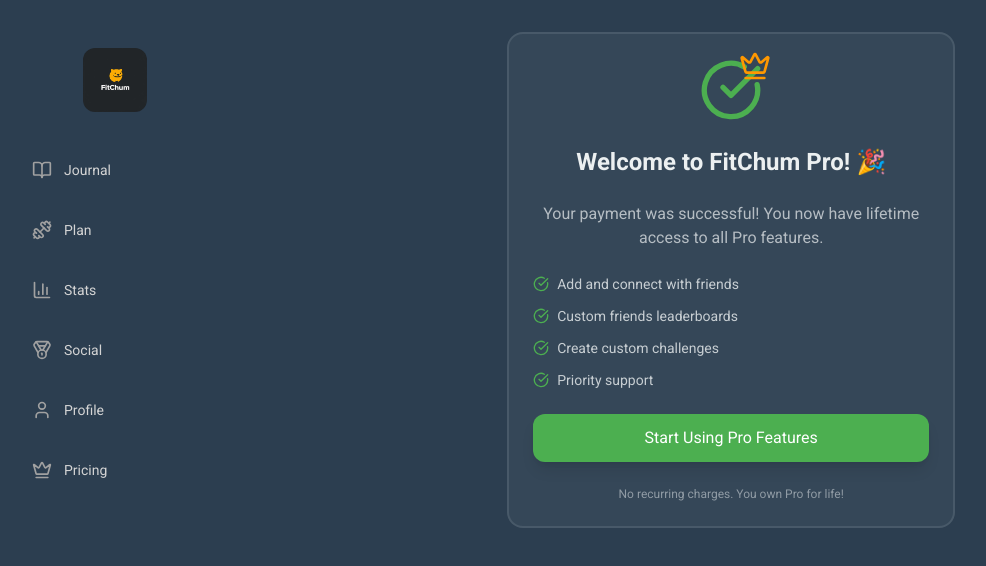
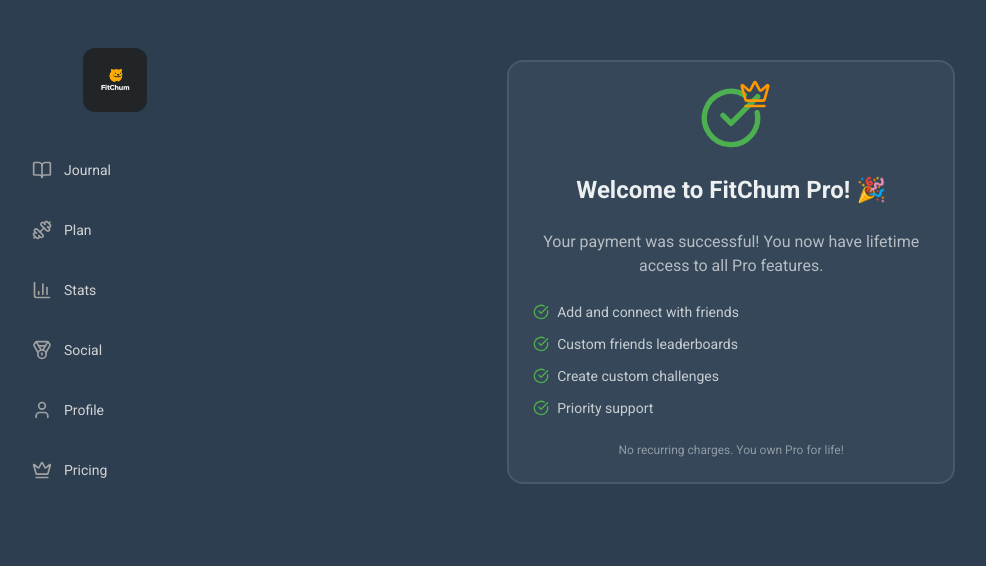
Before and after one commit to patrickkorb/FitChum, a Next.js app in the folder fitchum/: page /payment/success in a window 1280 px wide. Shown: the top 566 px of the page, without its empty margins (32-1018 px from the left). Built offline with nearby package versions, Linux system fonts and the light colour scheme.

Commit message:
fixed and renamed dashboard to stats

```diff
--- a/fitchum/src/app/components/MobileNavigation.tsx
+++ b/fitchum/src/app/components/MobileNavigation.tsx
@@ -14,7 +14,7 @@
 const navItems: NavItem[] = [
     { name: 'Journal', link: '/journal', icon: BookOpen, shortName: 'Journal' },
     { name: 'Plan', link: '/plan', icon: Dumbbell, shortName: 'Plan' },
-    { name: 'Stats', link: '/dashboard', icon: BarChart3, shortName: 'Stats' },
+    { name: 'Stats', link: '/stats', icon: BarChart3, shortName: 'Stats' },
     { name: 'Social', link: '/social', icon: Medal, shortName: 'Social' },
     { name: 'Profile', link: '/profile', icon: User, shortName: 'Profile' },
     { name: 'Pricing', link: '/pricing', icon: Crown, shortName: 'Pro' }
--- a/fitchum/src/app/components/Navigation.tsx
+++ b/fitchum/src/app/components/Navigation.tsx
@@ -7,7 +7,7 @@
 const navElements: NavElementProps[] = [
     { name: 'Journal', link: '/journal', icon: 'BookOpen' },
     { name: 'Plan', link: '/plan', icon: 'Dumbbell' },
-    { name: 'Stats', link: '/dashboard', icon: 'BarChart3' },
+    { name: 'Stats', link: '/stats', icon: 'BarChart3' },
     { name: 'Social', link: '/social', icon: 'Medal' },
     { name: 'Profile', link: '/profile', icon: 'User' },
     { name: 'Pricing', link: '/pricing', icon: 'Crown' }
--- a/fitchum/src/app/payment/success/page.tsx
+++ b/fitchum/src/app/payment/success/page.tsx
@@ -67,13 +67,6 @@
           </div>
         </div>
 
-        <Button
-          onClick={() => router.push('/dashboard')}
-          variant="primary"
-          className="w-full"
-        >
-          Start Using Pro Features
-        </Button>
 
         <p className="text-xs text-neutral-dark/50 dark:text-neutral-light/50">
           No recurring charges. You own Pro for life!
--- a/fitchum/src/app/pricing/page.tsx
+++ b/fitchum/src/app/pricing/page.tsx
@@ -52,8 +52,8 @@
 
     // Handle free plan
     if (plan.isFree) {
-      // User is already on free plan, redirect to dashboard
-      window.location.href = '/dashboard';
+      // User is already on free plan, redirect to stats
+      window.location.href = '/stats';
       return;
     }
 
--- a/fitchum/src/app/dashboard/page.tsx
+++ b/fitchum/src/app/stats/page.tsx
@@ -4,7 +4,7 @@
 import { createClient } from '@/lib/supabase/client';
 import { getUserStats, UserStats } from '@/lib/userStats';
 import ActivityHeatmap from '@/app/components/journal/ActivityHeatmap';
-import { TrendingUp, Target, Clock, Zap } from 'lucide-react';
+import { TrendingUp, Target, Clock, Zap, LucideIcon } from 'lucide-react';
 
 export default function StatsPage() {
     const [user, setUser] = useState<{ id: string } | null>(null);
@@ -64,7 +64,7 @@
         title: string;
         value: string | number;
         subtitle: string;
-        icon: any;
+        icon: LucideIcon;
         color: string;
     }) => (
         <div className="bg-white dark:bg-neutral-800 rounded-2xl p-6 border border-neutral-200 dark:border-neutral-700 shadow-sm hover:shadow-md transition-shadow">
--- a/fitchum/src/middleware.ts
+++ b/fitchum/src/middleware.ts
@@ -51,8 +51,8 @@
   )
 
   if (isAuthPath && user) {
-    // Redirect to dashboard or requested page
-    const redirectTo = request.nextUrl.searchParams.get('redirectTo') || '/dashboard'
+    // Redirect to stats or requested page
+    const redirectTo = request.nextUrl.searchParams.get('redirectTo') || '/stats'
     const url = request.nextUrl.clone()
     url.pathname = redirectTo
     url.searchParams.delete('redirectTo')
```
